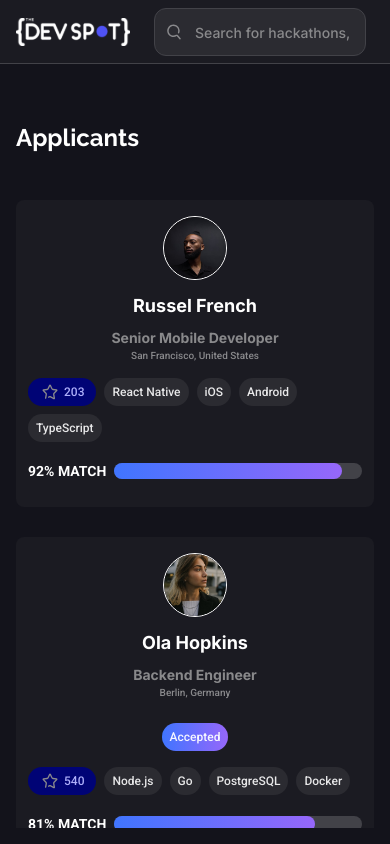
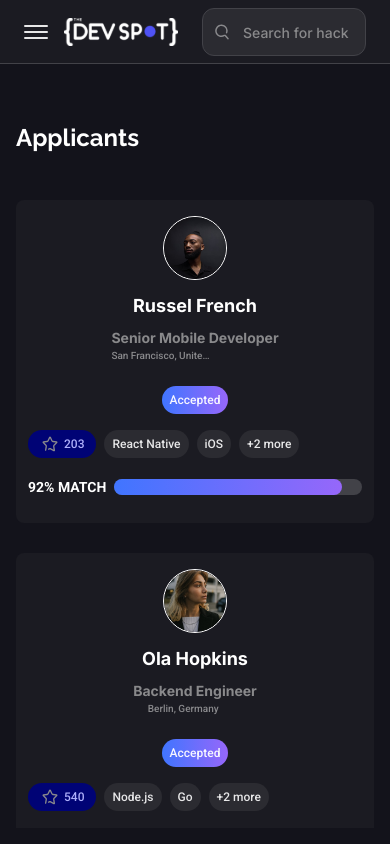
Before and after one commit to Abdulmojeed58/devspot, a Next.js app: page /applicants in a window 390 px wide. Built offline with nearby package versions, Linux system fonts and the light colour scheme.

Commit message:
chore: adjust size

```diff
--- a/src/components/common/applicant-card.tsx
+++ b/src/components/common/applicant-card.tsx
@@ -25,8 +25,8 @@ const ApplicantCard = ({ applicant }: { applicant: IApplicant }) => {
             />
             <div className="text-center sm:text-left">
               <h3 className="font-bold text-lg sm:text-xl md:text-2xl text-white">{applicant.name}</h3>
-              <p className="text-sm sm:text-base font-semibold leading-6 sm:leading-7 text-dev-text-muted mt-1.5">{applicant.title}</p>
-              <p className="text-[10px] sm:text-xs font-medium leading-3 text-[#89898C] font-roboto">{applicant.location}</p>
+              <p className="text-sm sm:text-base font-semibold leading-6 sm:leading-7 text-dev-text-muted mt-1.5 truncate overflow-hidden whitespace-nowrap max-w-[180px] sm:max-w-[220px] lg:max-w-[100px] xl:max-w-[150px]">{applicant.title}</p>
+              <p className="text-[10px] sm:text-xs font-medium leading-3 text-[#89898C] font-roboto truncate overflow-hidden whitespace-nowrap max-w-[100px] sm:max-w-[140px] lg:max-w-[100px] xl:max-w-[150px]">{applicant.location}</p>
             </div>
           </div>
           <Chip status={applicant.decision} />
@@ -38,7 +38,7 @@ const ApplicantCard = ({ applicant }: { applicant: IApplicant }) => {
             <StarIcon />
             <p className="text-xs sm:text-sm md:text-base font-medium leading-5 sm:leading-6 text-[#ADAFFA] font-roboto">{applicant.likes}</p>
           </div>
-          {applicant.skills.map((skill, index) => (
+          {applicant.skills.slice(0, 2).map((skill, index) => (
             <span
               key={index}
               className="px-2 sm:px-3 py-1 bg-[#2B2B31] rounded-full text-xs sm:text-sm font-medium leading-5 sm:leading-6 font-roboto text-[#E7E7E8]"
@@ -46,6 +46,13 @@ const ApplicantCard = ({ applicant }: { applicant: IApplicant }) => {
               {skill}
             </span>
           ))}
+          {applicant.skills.length > 2 && (
+            <span
+              className="px-2 sm:px-3 py-1 bg-[#2B2B31] rounded-full text-xs sm:text-sm font-medium leading-5 sm:leading-6 font-roboto text-[#E7E7E8]"
+            >
+              +{applicant.skills.length - 2} more
+            </span>
+          )}
         </div>
 
         {/* Match Percentage */}
--- a/src/layouts/main-layout.tsx
+++ b/src/layouts/main-layout.tsx
@@ -22,6 +22,7 @@ export default function MainLayout({ children, applicant }: LayoutProps) {
   const searchParams = useSearchParams();
   const [search, setSearch] = useState(searchParams.get("q") || "");
   const debounceRef = useRef<NodeJS.Timeout | null>(null);
+  const [sidebarOpen, setSidebarOpen] = useState(false);
 
   // Update local state if URL changes (e.g., back/forward navigation)
   useEffect(() => {
@@ -49,6 +50,27 @@ export default function MainLayout({ children, applicant }: LayoutProps) {
       {/* Header */}
       <header className="sticky top-0 left-0 right-0 z-30 h-[64px] md:h-[76px] border-b border-dev-border bg-dev-card flex-shrink-0">
         <div className="flex items-center px-4 py-2 md:py-[10px] h-[64px] md:h-[76px]">
+          {/* Hamburger or Close for mobile */}
+          <button
+            className="md:hidden mr-2 p-2 rounded focus:outline-none focus:ring-2 focus:ring-dev-primary"
+            aria-label={sidebarOpen ? "Close navigation menu" : "Open navigation menu"}
+            onClick={() => setSidebarOpen(!sidebarOpen)}
+          >
+            {sidebarOpen ? (
+              // X icon
+              <svg width="24" height="24" fill="none" viewBox="0 0 24 24">
+                <line x1="6" y1="6" x2="18" y2="18" stroke="#E7E7E8" strokeWidth="2" strokeLinecap="round" />
+                <line x1="18" y1="6" x2="6" y2="18" stroke="#E7E7E8" strokeWidth="2" strokeLinecap="round" />
+              </svg>
+            ) : (
+              // Hamburger icon
+              <svg width="24" height="24" fill="none" viewBox="0 0 24 24">
+                <rect y="5" width="24" height="2" rx="1" fill="#E7E7E8" />
+                <rect y="11" width="24" height="2" rx="1" fill="#E7E7E8" />
+                <rect y="17" width="24" height="2" rx="1" fill="#E7E7E8" />
+              </svg>
+            )}
+          </button>
           {/* Logo */}
           <div className="flex items-center space-x-2 mr-4 md:mr-32">
             <Logo />
@@ -112,15 +134,29 @@ export default function MainLayout({ children, applicant }: LayoutProps) {
 
       {/* Sidebar + Main Content */}
       <div className="flex h-[calc(100vh-5rem)] overflow-hidden">
-        {/* Sidebar */}
+        {/* Sidebar for desktop */}
         <div className="top-20 left-0 z-20 h-[calc(100vh-5rem)] w-[220px] hidden md:block">
           {isApplicantsPage ? <MainSidebar /> : <ApplicantSidebar />}
+        </div>
+        {/* Sidebar for mobile */}
+        <div
+          className={`fixed left-0 right-0 top-[64px] md:top-[76px] z-40 bg-black bg-opacity-40 transition-opacity duration-200 md:hidden ${sidebarOpen ? 'block' : 'hidden'}`}
+          style={{ height: 'calc(100vh - 64px)' }}
+          onClick={() => setSidebarOpen(false)}
+          aria-hidden={!sidebarOpen}
+        >
+          <div
+            className={`absolute top-0 left-0 h-full w-[220px] bg-dev-card shadow-lg transition-transform duration-200 ${sidebarOpen ? 'translate-x-0' : '-translate-x-full'}`}
+            onClick={e => e.stopPropagation()}
+          >
+            {/* Removed close button from inside sidebar */}
+            {isApplicantsPage ? <MainSidebar /> : <ApplicantSidebar />}
+          </div>
         </div>
         {/* Main Content */}
         <main className="flex-1 h-[calc(100vh-5rem)] bg-dev-bg relative">
           <div className="overflow-y-auto h-full">
             {children}
-
             {/* Footer */}
             <Footer />
           </div>
--- a/src/lib/applicants.json
+++ b/src/lib/applicants.json
@@ -9,7 +9,7 @@
     "avatarUrl": "/avatars/russel.png",
     "likes": 203,
     "skills": ["React Native", "iOS", "Android", "TypeScript"],
-    "decision": "none"
+    "decision": "accepted"
   },
   {
     "id": "ola-hopkins",
```
